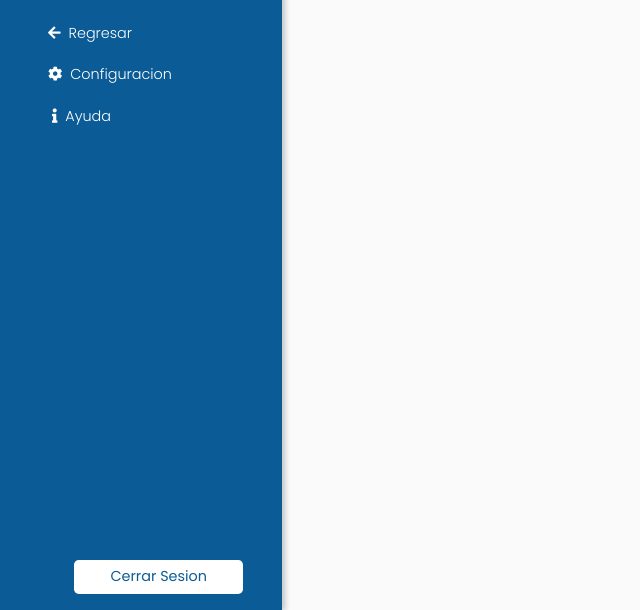
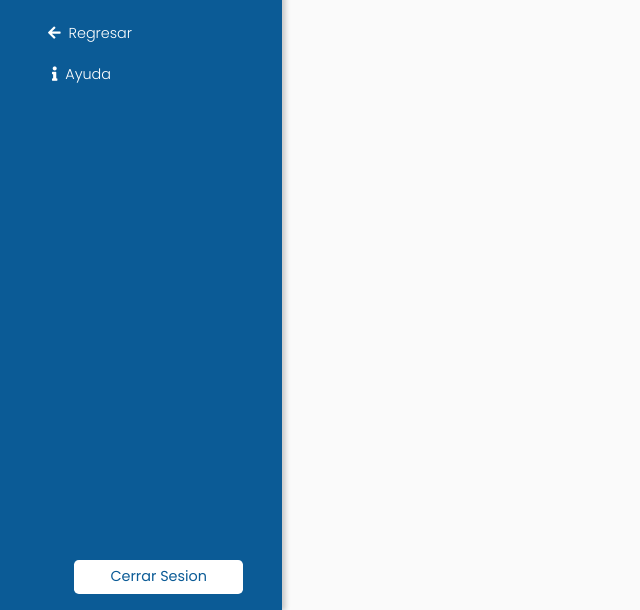
Before and after one commit to OBABau/CalculoDeNominas, a PHP site: page /view/Admin/desactivarCuentas.php in a window 1280 px wide. Shown: the part 190-800 px from the top of the page, without its empty margins (0-640 px from the left). Run offline with PHP 8.4, Linux system fonts and the light colour scheme; the visitor is signed in with stand-in values (Sample User, id 1); data that the repository does not hold is empty; some libraries are stand-ins or nearby versions.

Commit message:
Update desactivarCuentas.php

```diff
--- a/view/Admin/desactivarCuentas.php
+++ b/view/Admin/desactivarCuentas.php
@@ -33,9 +33,8 @@
             </div>
         <div class="sidebarContent">
             <a href="../../iniciado.php"><i class="fa fa-home"></i> &nbsp;Inicio</a>
-            <a href="../Empresa/loginEmpresa.php"><i class="fa fa-arrow-left"></i> &nbsp;Regresar</a>
-            <a href="configuracionEmpleado.php"><i class="fa fa-cog"></i> &nbsp;Configuracion</a>
-            <a href="../ayuda.php">&nbsp;<i class="fa fa-info"></i> &nbsp;Ayuda</a>
+            <a href="../loginAdmin.php"><i class="fa fa-arrow-left"></i> &nbsp;Regresar</a>
+            <a href="../../ayuda.php">&nbsp;<i class="fa fa-info"></i> &nbsp;Ayuda</a>
         </div>
 
         <form class="sidebarFooter" action="../../app/logout.php" method="post">
```
